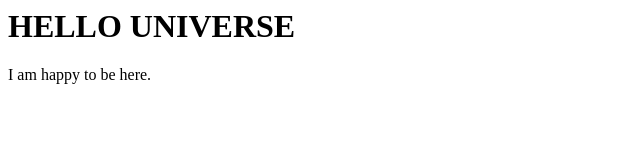
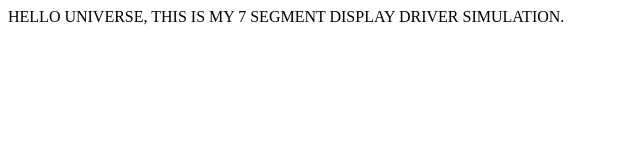
Before and after one commit to jieg0129/jg-inf1339-Week01, a plain HTML site: page docs/index.html in a window 1280 px wide. Shown: the whole page, without its empty margins (0-640 px from the left). Drawn offline with Linux system fonts and the light colour scheme.

Commit message:
Add files via upload
HELLO UNIVERSE, THIS IS MY 7 SEGMENT DISPLAY DRIVER SIMULATION edited by Brackets

```diff
--- a/docs/index.html
+++ b/docs/index.html
@@ -3,7 +3,6 @@
 <title>Hello Universe</title>
 </head>
 <body>
-<h1>HELLO UNIVERSE</h1>
-I am happy to be here.
+<p>HELLO UNIVERSE, THIS IS MY 7 SEGMENT DISPLAY DRIVER SIMULATION.</p>
 </body>
 </html>
```
